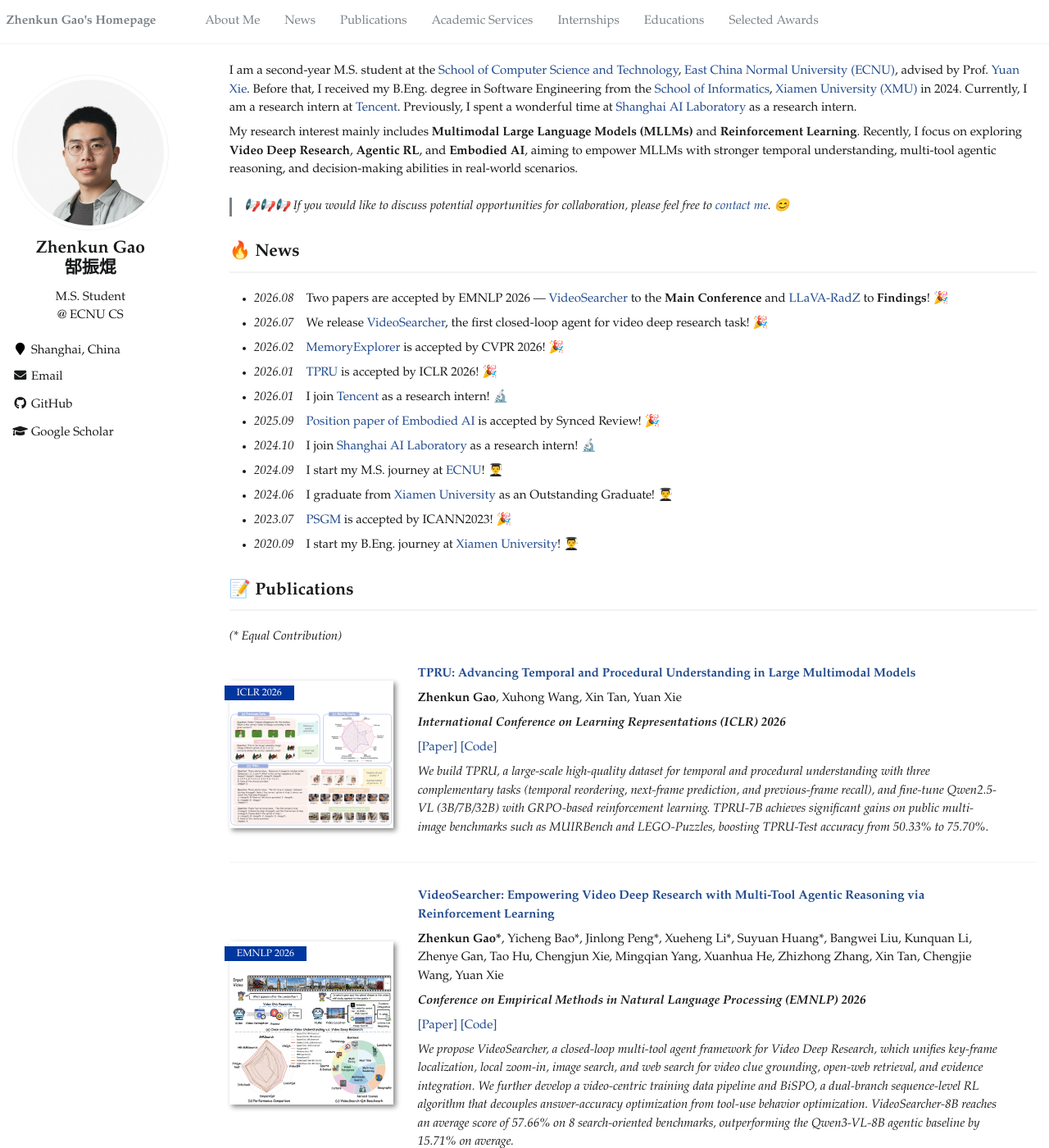
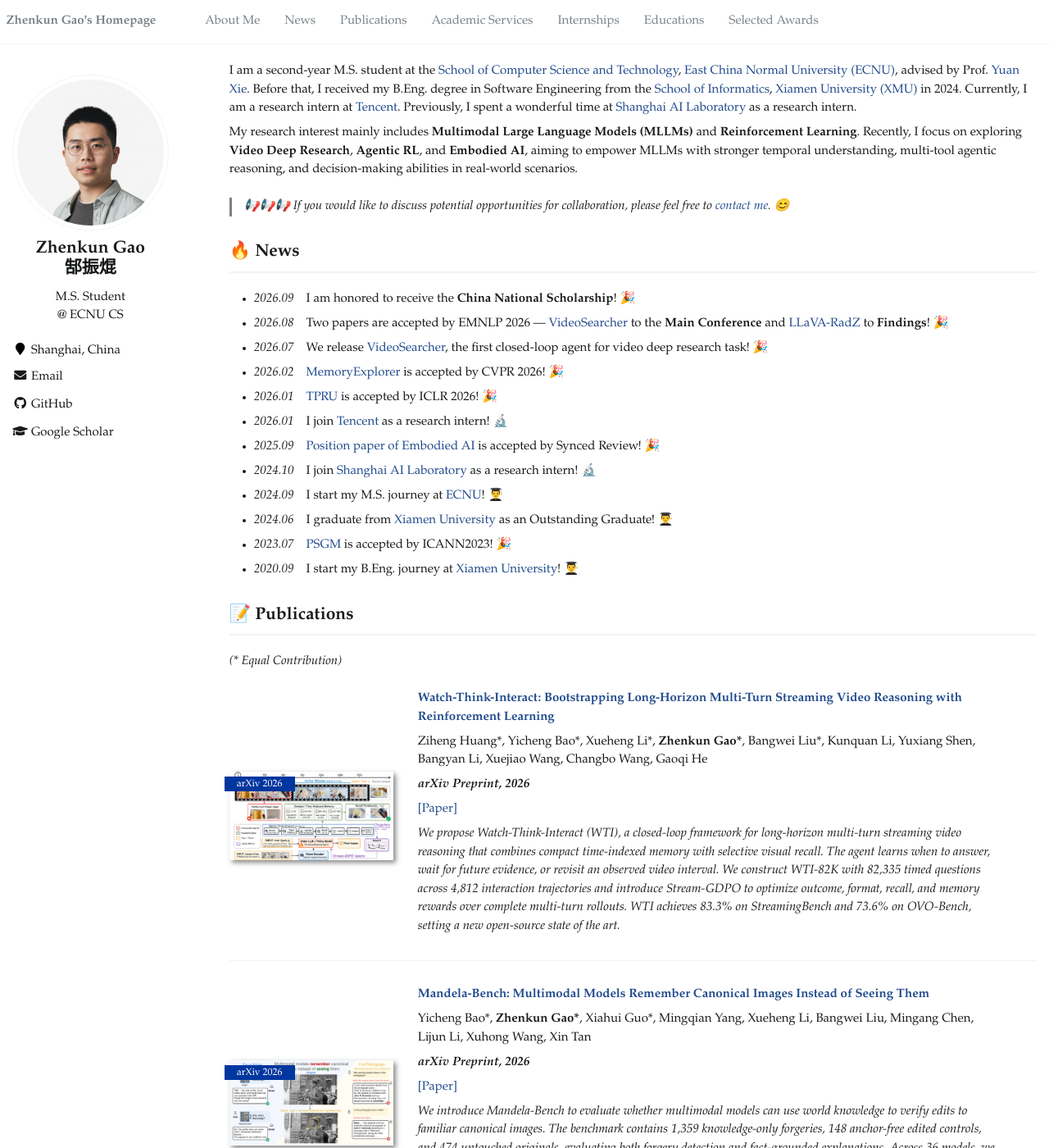
Before and after one commit to Stephen-gzk/stephen-gzk.github.io, a Jekyll site: the page built from _pages/about.md, in a window 1280 px wide and 1400 px high. Shown: the whole window at 82% size. Built offline with Jekyll 4.4.1, drawn with Linux system fonts in a browser that asks for light colours; some of the changed text lies outside the part shown.

Commit message:
Update homepage with September scholarship and new preprints

```diff
--- a/_pages/about.md
+++ b/_pages/about.md
@@ -26,6 +26,7 @@ My research interest mainly includes **Multimodal Large Language Models (MLLMs)*
 
 # 🔥 News
 
+- *2026.09* &ensp; I am honored to receive the **China National Scholarship**! 🎉
 - *2026.08* &ensp; Two papers are accepted by EMNLP 2026 — [VideoSearcher](https://arxiv.org/abs/2607.02927) to the **Main Conference** and [LLaVA-RadZ](https://arxiv.org/abs/2503.07487) to **Findings**! 🎉
 - *2026.07* &ensp; We release [VideoSearcher](https://arxiv.org/abs/2607.02927), the first closed-loop agent for video deep research task! 🎉
 - *2026.02* &ensp; [MemoryExplorer](https://arxiv.org/abs/2601.10744) is accepted by CVPR 2026! 🎉
@@ -42,6 +43,42 @@ My research interest mainly includes **Multimodal Large Language Models (MLLMs)*
 # 📝 Publications
 
 *(\* Equal Contribution)*
+
+<div class='paper-box'><div class='paper-box-image'><div><div class="badge">arXiv 2026</div><img src='images/watch_think_interact.png' alt="Watch-Think-Interact framework for streaming video reasoning" width="100%"></div></div>
+<div class='paper-box-text' markdown="1">
+
+[**Watch-Think-Interact: Bootstrapping Long-Horizon Multi-Turn Streaming Video Reasoning with Reinforcement Learning**](https://arxiv.org/abs/2609.37035)
+
+Ziheng Huang\*, Yicheng Bao\*, Xueheng Li\*, **Zhenkun Gao\***, Bangwei Liu\*, Kunquan Li, Yuxiang Shen, Bangyan Li, Xuejiao Wang, Changbo Wang, Gaoqi He
+
+***arXiv Preprint, 2026***
+
+[[Paper]](https://arxiv.org/abs/2609.37035)
+
+*We propose Watch-Think-Interact (WTI), a closed-loop framework for long-horizon multi-turn streaming video reasoning that combines compact time-indexed memory with selective visual recall. The agent learns when to answer, wait for future evidence, or revisit an observed video interval. We construct WTI-82K with 82,335 timed questions across 4,812 interaction trajectories and introduce Stream-GDPO to optimize outcome, format, recall, and memory rewards over complete multi-turn rollouts. WTI achieves 83.3% on StreamingBench and 73.6% on OVO-Bench, setting a new open-source state of the art.*
+
+</div>
+</div>
+
+---
+
+<div class='paper-box'><div class='paper-box-image'><div><div class="badge">arXiv 2026</div><img src='images/mandela_bench.png' alt="Mandela-Bench: recognizing edited canonical images" width="100%"></div></div>
+<div class='paper-box-text' markdown="1">
+
+[**Mandela-Bench: Multimodal Models Remember Canonical Images Instead of Seeing Them**](https://arxiv.org/abs/2609.32763)
+
+Yicheng Bao\*, **Zhenkun Gao\***, Xiahui Guo\*, Mingqian Yang, Xueheng Li, Bangwei Liu, Mingang Chen, Lijun Li, Xuhong Wang, Xin Tan
+
+***arXiv Preprint, 2026***
+
+[[Paper]](https://arxiv.org/abs/2609.32763)
+
+*We introduce Mandela-Bench to evaluate whether multimodal models can use world knowledge to verify edits to familiar canonical images. The benchmark contains 1,359 knowledge-only forgeries, 148 anchor-free edited controls, and 474 untouched originals, evaluating both forgery detection and fact-grounded explanations. Across 36 models, we find that recognition can bias verification toward remembered images: models still name removed public figures in up to 72.7% of responses, and only one model provides knowledge-grounded detection on at least half of the forged images under explicit verification prompts.*
+
+</div>
+</div>
+
+---
 
 <div class='paper-box'><div class='paper-box-image'><div><div class="badge">ICLR 2026</div><img src='images/tpru.png' alt="tpru" width="100%"></div></div>
 <div class='paper-box-text' markdown="1">
```
Also changed, not shown: other parts of _pages/about.md (+1 -1 lines), images/mandela_bench.png (added), images/watch_think_interact.png (added).
